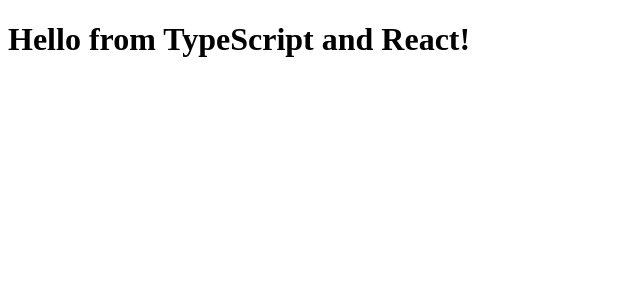
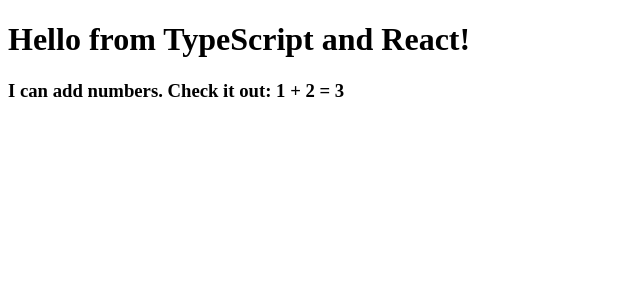
Before and after one commit to Kcexa/cookbook, a React app: page / in a window 1280 px wide. Shown: the top 300 px of the page, without its empty margins (0-640 px from the left). Built offline with nearby package versions, Linux system fonts and the light colour scheme.

Commit message:
add jest for unit testing

```diff
--- a/src/components/Hello.tsx
+++ b/src/components/Hello.tsx
@@ -6,14 +6,27 @@
 }
 
 /**
+ * Adds two numbers
+ * @function
+ * @param a
+ * @param b
+ */
+export const sum = (a: number, b: number) => {
+    return a + b;
+};
+
+/**
  * Test component
  * @param props
  * @constructor
  */
 const Hello = (props: HelloProps) => (
-    <h1>
-        Hello from {props.compiler} and {props.framework}!
-    </h1>
+    <>
+        <h1>
+            Hello from {props.compiler} and {props.framework}!
+        </h1>
+        <h3>I can add numbers. Check it out: 1 + 2 = {`${sum(1, 2)}`}</h3>
+    </>
 );
 
 export default Hello;
```
Also changed, not shown: jest.config.js (added, +7 -0 lines), package.json (+10 -3 lines), 2 other files (tests, documents, lock files or other folders).
